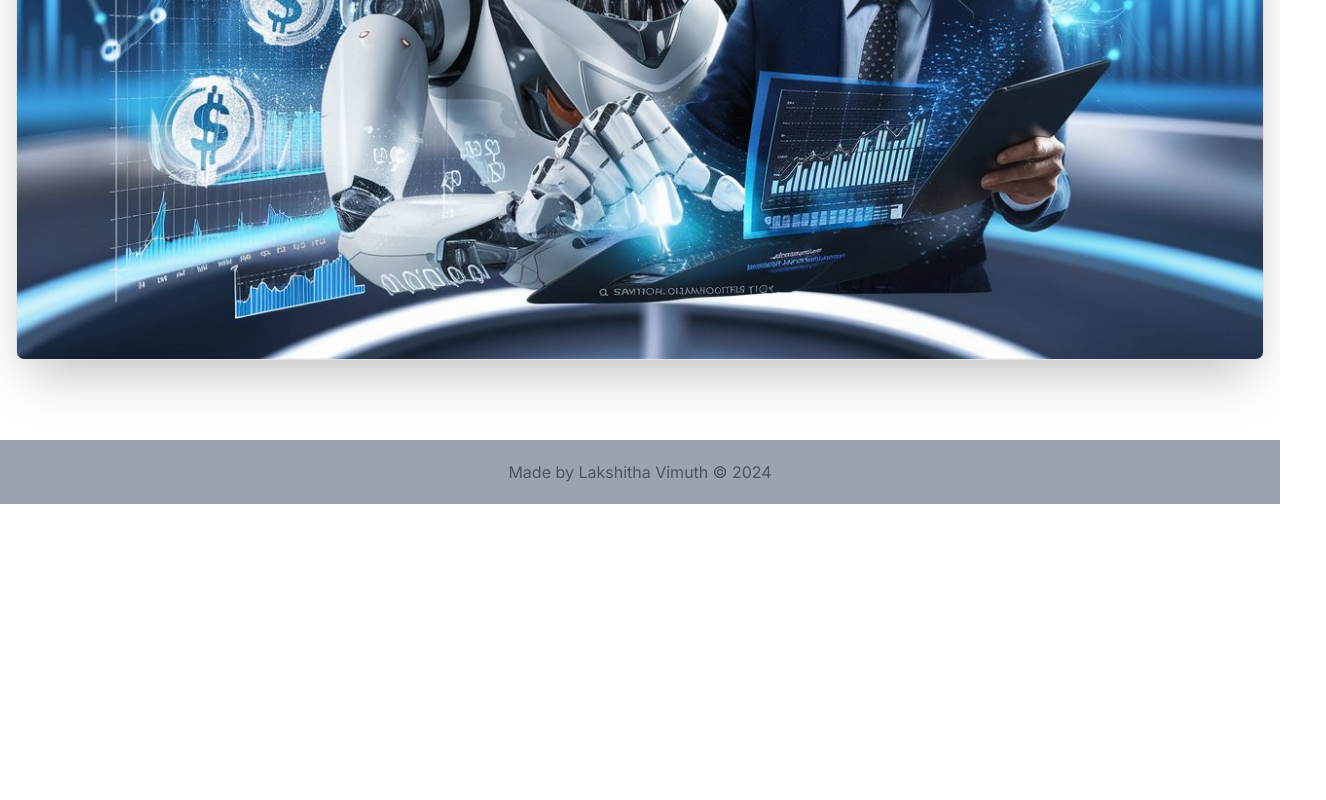
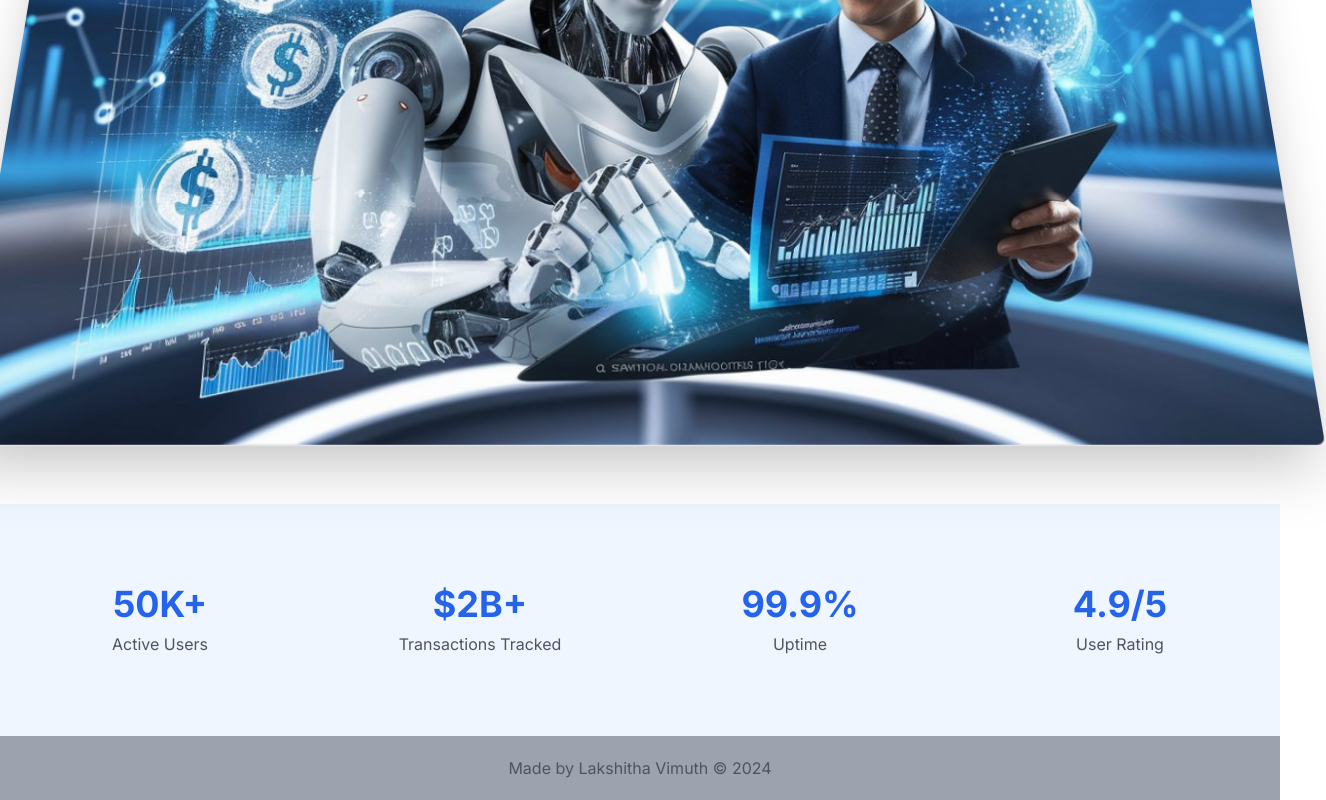
Before and after one commit to lvimuth/ai-finance-manager, a Next.js app: page / in a window 1280 px wide. Shown: the part 705-1505 px from the top of the page, 1326 px wide, since content can reach past the window. Before the commit the page ends 1209 px from the top, so only its background shows below. Built offline with nearby package versions, Linux system fonts and the light colour scheme; no server answers.

Commit message:
hero section

```diff
--- a/app/globals.css
+++ b/app/globals.css
@@ -95,3 +95,17 @@
     @apply gradient font-extrabold tracking-tighter pr-2 pb-2 text-transparent bg-clip-text;
   }
 }
+
+.hero-image-wrapper {
+  perspective: 1000px;
+}
+
+.hero-image {
+  transform: rotateX(15deg) scale(1);
+  transition: transform 0.5s ease-out;
+  will-change: transform;
+}
+
+.hero-image.scrolled {
+  transform: rotateX(0deg) scale(1) translateY(40px);
+}
--- a/app/page.js
+++ b/app/page.js
@@ -1,9 +1,24 @@
 import HeroSection from "@/components/Hero";
+import { statsData } from "@/data/landing";
 
 export default function Home() {
   return (
     <div className="mt-20">
       <HeroSection />
+      <section className="py-20 bg-blue-50">
+        <div className="container mx-auto px-4">
+          <div className="grid grid-cols-2 md:grid-cols-4 gap-8">
+            {statsData.map((statsData, index) => (
+              <div key={index} className="text-center">
+                <div className="text-4xl font-bold text-blue-600 mb-2">
+                  {statsData.value}
+                </div>
+                <div className="text-gray-600">{statsData.label}</div>
+              </div>
+            ))}
+          </div>
+        </div>
+      </section>
     </div>
   );
 }
--- a/components/Hero.jsx
+++ b/components/Hero.jsx
@@ -1,22 +1,40 @@
 "use client";
 
-import React from "react";
+import React, { useEffect, useRef } from "react";
 import { Button } from "./ui/button";
 import Link from "next/link";
 import Image from "next/image";
 
 function HeroSection() {
+  const imageRef = useRef();
+
+  useEffect(() => {
+    const imageElement = imageRef.current;
+    const handleScroll = () => {
+      const scrollPosition = window.scrollY;
+      const scrollThreshold = 100;
+
+      if (scrollPosition > scrollThreshold) {
+        imageElement.classList.add("scrolled");
+      } else {
+        imageElement.classList.remove("scrolled");
+      }
+    };
+    window.addEventListener("scroll", handleScroll);
+    return () => window.removeEventListener("scroll", handleScroll);
+  }, []);
+
   return (
     <div className="pb-20 px-4">
       <div className="container mx-auto text-center">
         <h1 className="text-3xl md:text-7xl lg:text-[105px] pb-6 gradient-title">
           Manage Your Finance <br /> with Intelligence
         </h1>
-        <p>
+        <p className="text-xl text-gray-600 mb-8 max-w-2xl mx-auto">
           An AI-powered financial management platform that helps you track,
           analyze, and optimize your spending with real-time insights.
         </p>
-        <div>
+        <div className="flex justify-center space-x-4">
           <Link href={"/dashboard"}>
             <Button size="lg" className="px-8">
               Get Started
@@ -28,8 +46,8 @@
             </Button>
           </Link>
         </div>
-        <div>
-          <div>
+        <div className="hero-image-wrapper">
+          <div ref={imageRef} className="hero-image">
             <Image
               src={"/banner.jpeg"}
               width={1280}
--- /dev/null
+++ b/data/landing.js
@@ -0,0 +1,111 @@
+import {
+  BarChart3,
+  Receipt,
+  PieChart,
+  CreditCard,
+  Globe,
+  Zap,
+} from "lucide-react";
+
+// Stats Data
+export const statsData = [
+  {
+    value: "50K+",
+    label: "Active Users",
+  },
+  {
+    value: "$2B+",
+    label: "Transactions Tracked",
+  },
+  {
+    value: "99.9%",
+    label: "Uptime",
+  },
+  {
+    value: "4.9/5",
+    label: "User Rating",
+  },
+];
+
+// Features Data
+export const featuresData = [
+  {
+    icon: <BarChart3 className="h-8 w-8 text-blue-600" />,
+    title: "Advanced Analytics",
+    description:
+      "Get detailed insights into your spending patterns with AI-powered analytics",
+  },
+  {
+    icon: <Receipt className="h-8 w-8 text-blue-600" />,
+    title: "Smart Receipt Scanner",
+    description:
+      "Extract data automatically from receipts using advanced AI technology",
+  },
+  {
+    icon: <PieChart className="h-8 w-8 text-blue-600" />,
+    title: "Budget Planning",
+    description: "Create and manage budgets with intelligent recommendations",
+  },
+  {
+    icon: <CreditCard className="h-8 w-8 text-blue-600" />,
+    title: "Multi-Account Support",
+    description: "Manage multiple accounts and credit cards in one place",
+  },
+  {
+    icon: <Globe className="h-8 w-8 text-blue-600" />,
+    title: "Multi-Currency",
+    description: "Support for multiple currencies with real-time conversion",
+  },
+  {
+    icon: <Zap className="h-8 w-8 text-blue-600" />,
+    title: "Automated Insights",
+    description: "Get automated financial insights and recommendations",
+  },
+];
+
+// How It Works Data
+export const howItWorksData = [
+  {
+    icon: <CreditCard className="h-8 w-8 text-blue-600" />,
+    title: "1. Create Your Account",
+    description:
+      "Get started in minutes with our simple and secure sign-up process",
+  },
+  {
+    icon: <BarChart3 className="h-8 w-8 text-blue-600" />,
+    title: "2. Track Your Spending",
+    description:
+      "Automatically categorize and track your transactions in real-time",
+  },
+  {
+    icon: <PieChart className="h-8 w-8 text-blue-600" />,
+    title: "3. Get Insights",
+    description:
+      "Receive AI-powered insights and recommendations to optimize your finances",
+  },
+];
+
+// Testimonials Data
+export const testimonialsData = [
+  {
+    name: "Sarah Johnson",
+    role: "Small Business Owner",
+    image: "https://randomuser.me/api/portraits/women/75.jpg",
+    quote:
+      "Welth has transformed how I manage my business finances. The AI insights have helped me identify cost-saving opportunities I never knew existed.",
+  },
+  {
+    name: "Michael Chen",
+    role: "Freelancer",
+    image: "https://randomuser.me/api/portraits/men/75.jpg",
+    quote:
+      "The receipt scanning feature saves me hours each month. Now I can focus on my work instead of manual data entry and expense tracking.",
+  },
+  {
+    name: "Emily Rodriguez",
+    role: "Financial Advisor",
+    image: "https://randomuser.me/api/portraits/women/74.jpg",
+    quote:
+      "I recommend Welth to all my clients. The multi-currency support and detailed analytics make it perfect for international investors.",
+  },
+];
```
